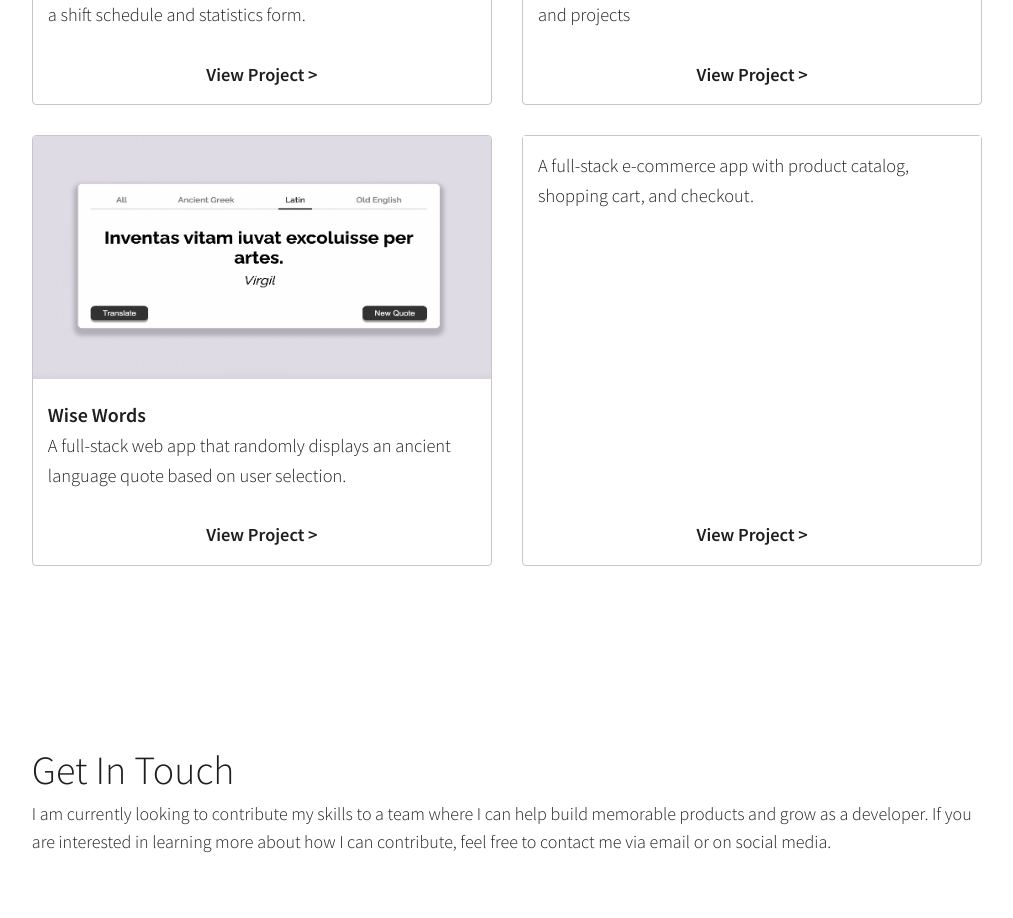
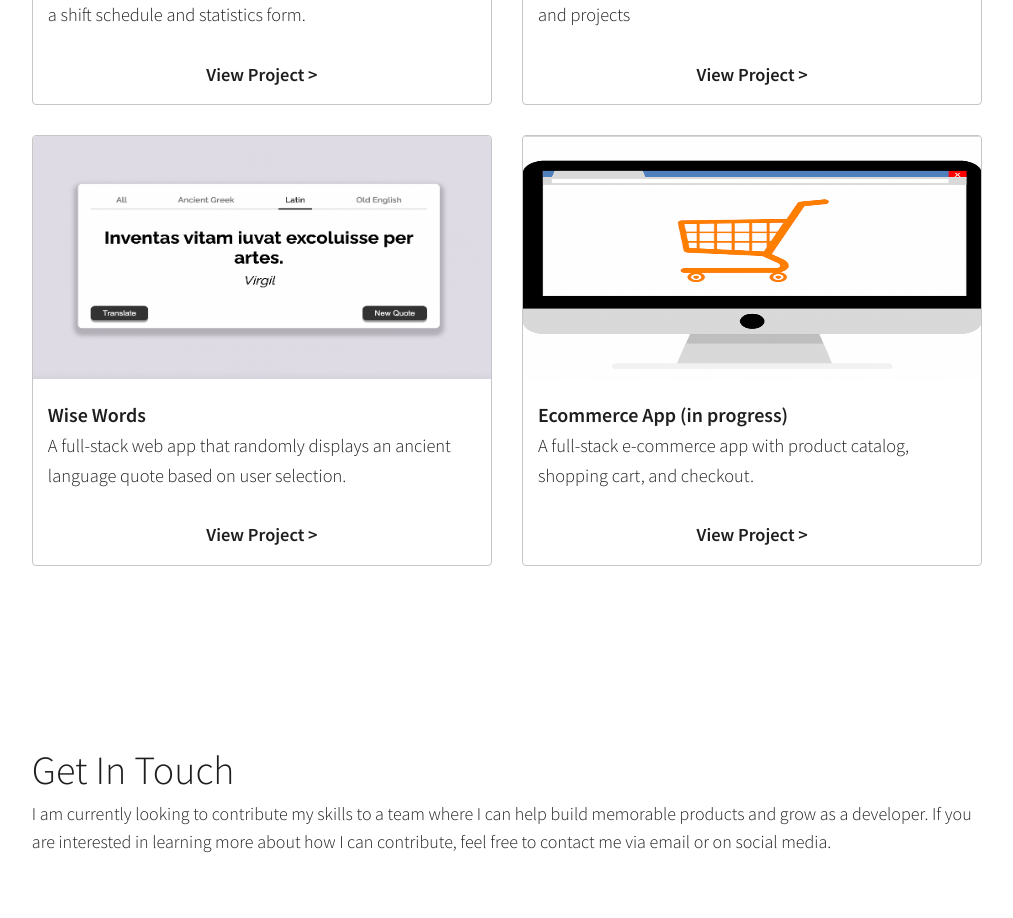
Before and after one commit to markjager13/next-portfolio, a Next.js app: page / in a window 1280 px wide. Shown: the part 2180-3098 px from the top of the page, without its empty margins (133-1146 px from the left). Built offline with nearby package versions, Linux system fonts and the light colour scheme.

Commit message:
fix to not render in progress links

```diff
--- a/src/components/Projects/Projects.js
+++ b/src/components/Projects/Projects.js
@@ -19,8 +19,7 @@ const Projects = ( {projects} ) => {
         {projects.map(project => (
             <Card key={project.id}>
                 <CardImageContainer>
-                    {/* if project is p4 (in progress) do not render links */}
-                    {project.id === "p4" ? "" : <Link href={`/project/${project.id}`} passHref>
+                    <Link href={project.id === "p4" ? "#" : `/project/${project.id}`} passHref>
                     <CardImage>
                         <Image
                             src={project.image}
@@ -31,21 +30,19 @@ const Projects = ( {projects} ) => {
                             priority={true}
                         />
                     </CardImage>
-                    </Link>}
+                    </Link>
                 </CardImageContainer>
                 <CardContent>
-                    {/* if project is p4 (in progress) do not render links */}
-                    {project.id === "p4" ? "" : <Link href={`/project/${project.id}`} passHref>
+                    <Link href={`/project/${project.id}`} passHref>
                     <CardTitle>
                         {project.title}
                     </CardTitle>
                     </Link>
-                    }
                     <CardSubtitle>
                         {project.description}
                     </CardSubtitle>
                 </CardContent>
-                <Link href={`/project/${project.id}`}>
+                <Link href={project.id === "p4" ? "#" : `/project/${project.id}`}>
                     <a><span>{"View Project >"}</span></a>
                 </Link>
             </Card>
```
